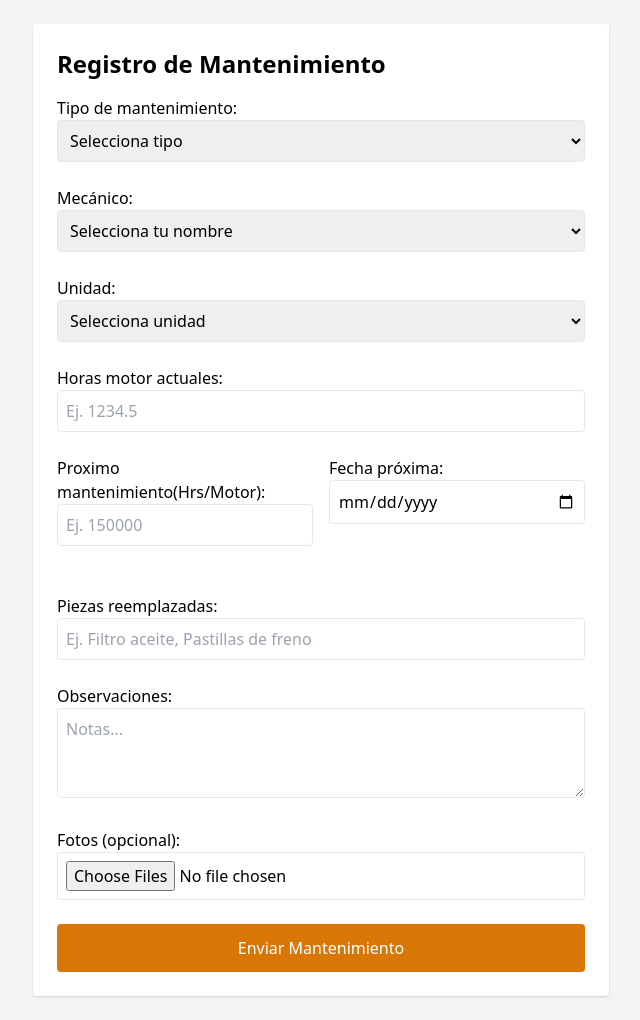
After one commit to kiddyeyo/checklist-app, a FastAPI app: template templates/mantenimiento.html in a window 1280 px wide. The commit adds this page. Shown: the whole page, without its empty margins (319-959 px from the left). Run offline with FastAPI, Linux system fonts and the light colour scheme; the template is opened without the code that fills it, so the values that code supplies are empty.

Commit message:
Refactor checklist app: update app.py for new forms and data handling; add maintenance and supervisor templates; enhance docker-compose for Traefik integration

```diff
--- a/app.py
+++ b/app.py
@@ -1,4 +1,3 @@
-# app.py
 import os
 import uuid
 from datetime import datetime
@@ -10,40 +9,37 @@ from fastapi.staticfiles import StaticFiles
 from google.oauth2 import service_account
 from googleapiclient.discovery import build
 
-# Inicialización de FastAPI y Jinja2
+# Inicialización
 app = FastAPI()
 templates = Jinja2Templates(directory="templates")
 
-# Carpeta para subir y servir imágenes
-BASE_DIR = os.path.dirname(__file__)
+BASE_DIR  = os.path.dirname(__file__)
 UPLOAD_DIR = os.path.join(BASE_DIR, "uploads")
 os.makedirs(UPLOAD_DIR, exist_ok=True)
 app.mount("/uploads", StaticFiles(directory=UPLOAD_DIR), name="uploads")
 
-# Carga de listas desde /data
+# Carga de listas
 def load_list(filename):
     path = os.path.join(BASE_DIR, "data", filename)
     if not os.path.exists(path):
         return []
     with open(path, encoding="utf-8") as f:
-        return [line.strip() for line in f if line.strip()]
+        return [l.strip() for l in f if l.strip()]
 
 OPERATORS = load_list("operators.txt")
 UNITS     = load_list("units.txt")
 ROUTES    = load_list("routes.txt")
+SUPERVISORS = load_list("supervisors.txt")
+MECHANICS   = load_list("mechanics.txt")
 
-# Configuración de Google Sheets API
+# Google Sheets API
 SCOPES         = ["https://www.googleapis.com/auth/spreadsheets"]
 SPREADSHEET_ID = os.getenv("SHEETS_SPREADSHEET_ID")
 CREDS_FILE     = os.getenv("GOOGLE_SHEETS_CREDENTIALS_JSON")
-
-creds = service_account.Credentials.from_service_account_file(
-    CREDS_FILE,
-    scopes=SCOPES
-)
+creds = service_account.Credentials.from_service_account_file(CREDS_FILE, scopes=SCOPES)
 sheet_service = build("sheets", "v4", credentials=creds).spreadsheets()
 
-# Ítems del checklist: (clave, pregunta, opciones)
+# Ítems compartidos (puedes adaptarlos por formulario)
 CHECK_ITEMS = [
     ("lubricante_anticongelante", "Revisa si los niveles de lubricante y anticongelante están dentro del rango:", ["Correcto", "Bajo", "Alto"]),
     ("fugas",                     "Abre la compuerta y checa filtraciones de combustible/anticongelante/líquido de dirección:", ["Sin fugas", "Con fugas"]),
@@ -62,9 +58,46 @@ CHECK_ITEMS = [
     ("luces",                     "Chequea luces, direccionales e intermitentes:", ["Todas operan", "Alguna falla"])
 ]
 
+# Preguntas para Supervisor
+SUPERVISOR_ITEMS = [
+    ("presencia",   "¿El operador se presentó a tiempo?", ["Sí", "No"]),
+    ("uniforme",    "¿Porta el uniforme o indumentaria requerida?", ["Sí", "No"]),
+    ("sobriedad",   "¿Muestra actitud sobria y apta para conducir?", ["Sí", "No"]),
+    ("proteccion",  "¿Porta equipo de protección personal?", ["Sí", "No"]),
+    ("licencia",    "¿Licencia de conducir vigente?", ["Sí", "No"]),
+    ("credencial",  "¿Porta credencial de la empresa?", ["Sí", "No"]),
+    ("condiciones", "¿El operador está en condiciones físicas óptimas?", ["Sí", "No"]),
+]
+
+# Ítems para Mantenimiento
+MAINTENANCE_ITEMS = [
+    ("cambio_aceite",      "Cambio de aceite",                            ["Sí", "No"]),
+    ("filtro_aire",        "Reemplazo de filtro de aire",                 ["Sí", "No"]),
+    ("revision_frenos",     "Revisión de frenos",                          ["Ok", "Fallas detectadas"]),
+    ("rotacion_llantas",   "Rotación de llantas",                         ["Sí", "No"]),
+    ("inspeccion_correas",  "Inspección de correas",                       ["Ok", "Reemplazar"]),
+    ("revision_niveles",    "Revisión de nivel de fluidos",                ["Ok", "Bajo", "Alto"]),
+    ("ajuste_tornilleria",  "Ajuste de tornillería crítica",               ["Completo", "Pendiente"]),
+    ("limpieza_radiador",   "Limpieza de radiador/intercooler",            ["Completo", "Pendiente"])
+]
+
+def save_row_to_sheet(values: list[str], sheet_name: str):
+    sheet_service.values().append(
+        spreadsheetId=SPREADSHEET_ID,
+        range=f"{sheet_name}!A1",
+        valueInputOption="USER_ENTERED",
+        body={"values": [values]}
+    ).execute()
+
+# 1) Menú principal
 @app.get("/")
-async def form(request: Request):
-    return templates.TemplateResponse("index.html", {
+async def menu(request: Request):
+    return templates.TemplateResponse("menu.html", {"request": request})
+
+# 2) PRECHECK (operador)
+@app.get("/precheck")
+async def precheck_form(request: Request):
+    return templates.TemplateResponse("precheck.html", {
         "request": request,
         "operators": OPERATORS,
         "units": UNITS,
@@ -72,31 +105,73 @@ async def form(request: Request):
         "items": CHECK_ITEMS
     })
 
-@app.post("/submit")
-async def submit(request: Request, photos: list[UploadFile] = File(None)):
+@app.post("/submit/precheck")
+async def submit_precheck(request: Request, photos: list[UploadFile] = File(None)):
     form = await request.form()
-    # Fecha y hora en zona America/Hermosillo
+    now = datetime.now(ZoneInfo("America/Hermosillo"))
+    date_str, time_str = now.strftime("%Y-%m-%d"), now.strftime("%H:%M:%S")
+
+    row = [
+        date_str, time_str,
+        form.get("operator"), form.get("unit"), form.get("route")
+    ]
+    for key, _, _ in CHECK_ITEMS:
+        row.append(form.get(key))
+    row.append(form.get("comments", ""))
+
+    # guardar fotos
+    urls = []
+    if photos:
+        for up in photos:
+            if up.content_type.startswith("image/"):
+                ext = os.path.splitext(up.filename)[1]
+                fname = f"{uuid.uuid4()}{ext}"
+                dest = os.path.join(UPLOAD_DIR, fname)
+                with open(dest, "wb") as f: f.write(await up.read())
+                base = str(request.base_url).rstrip("/")
+                urls.append(f"{base}/uploads/{fname}")
+    row.append(" | ".join(urls))
+
+    save_row_to_sheet(row, "Precheck")
+    return RedirectResponse("/precheck", status_code=303)
+
+
+# Supervisor: formulario GET
+@app.get("/supervisor")
+async def supervisor_form(request: Request):
+    return templates.TemplateResponse("supervisor.html", {
+        "request": request,
+        "supervisors": SUPERVISORS,
+        "operators": OPERATORS,
+        "units": UNITS,
+        "items": SUPERVISOR_ITEMS
+    })
+
+# Supervisor: procesamiento POST
+@app.post("/submit/supervisor")
+async def submit_supervisor(request: Request, photos: list[UploadFile] = File(None)):
+    form = await request.form()
     now = datetime.now(ZoneInfo("America/Hermosillo"))
     date_str = now.strftime("%Y-%m-%d")
     time_str = now.strftime("%H:%M:%S")
 
-    operator = form.get("operator")
-    unit     = form.get("unit")
-    route    = form.get("route")
-    comments = form.get("comments", "")
+    row = [
+        date_str,
+        time_str,
+        form.get("supervisor"),
+        form.get("operator"),
+        form.get("unit")
+    ]
 
-    # Construcción de la fila: fecha, hora, operador, unidad, ruta
-    row = [date_str, time_str, operator, unit, route]
-
-    # Respuestas a ítems
-    for key, _, _ in CHECK_ITEMS:
+    # Añade respuestas dinámicas
+    for key, _, _ in SUPERVISOR_ITEMS:
         row.append(form.get(key))
 
-    # Comentarios adicionales
-    row.append(comments)
+    # Comentarios
+    row.append(form.get("comments", ""))
 
-    # Guarda las fotos y genera URLs
-    file_urls = []
+    # Fotos
+    urls = []
     if photos:
         for upload in photos:
             if upload.content_type.startswith("image/"):
@@ -106,18 +181,61 @@ async def submit(request: Request, photos: list[UploadFile] = File(None)):
                 with open(dest, "wb") as out:
                     out.write(await upload.read())
                 base = str(request.base_url).rstrip("/")
-                file_urls.append(f"{base}/uploads/{filename}")
+                urls.append(f"{base}/uploads/{filename}")
+    row.append(" | ".join(urls))
 
-    # Añade URLs de fotos al final
-    row.append(" | ".join(file_urls))
+# 4) MANTENIMIENTO
+@app.get("/mantenimiento")
+async def mantenimiento_form(request: Request):
+    return templates.TemplateResponse("mantenimiento.html", {
+        "request": request,
+        "operators": OPERATORS,
+        "units": UNITS,
+        "mechanics": MECHANICS,
+        "items": MAINTENANCE_ITEMS
+    })
 
-    # Envía fila a Google Sheets en pestaña ‘Checklist’
-    body = {"values": [row]}
-    sheet_service.values().append(
-        spreadsheetId=SPREADSHEET_ID,
-        range="Checklist!A1",
-        valueInputOption="USER_ENTERED",
-        body=body
-    ).execute()
+# 4b) MANTENIMIENTO - procesamiento POST
+@app.post("/submit/mantenimiento")
+async def submit_mantenimiento(request: Request, photos: list[UploadFile] = File(None)):
+    form = await request.form()
+    now = datetime.now(ZoneInfo("America/Hermosillo"))
+    date_str = now.strftime("%Y-%m-%d")
+    time_str = now.strftime("%H:%M:%S")
 
-    return RedirectResponse("/", status_code=303)
+    # Fila inicial
+    row = [
+        date_str,
+        time_str,
+        form.get("type"),           # Tipo de mantenimiento
+        form.get("mechanic"),       # Mecánico
+        form.get("unit"),           # Unidad
+        form.get("hr_actual"),      # Horas motor actuales
+        form.get("next_km"),        # Km próximo
+        form.get("next_date", "")   # Fecha próxima (si se ingresó)
+    ]
+
+    # Respuestas dinámicas
+    for key, _, _ in MAINTENANCE_ITEMS:
+        row.append(form.get(key))
+
+    # Piezas reemplazadas y observaciones
+    row.append(form.get("parts", ""))
+    row.append(form.get("comments", ""))
+
+    # Fotos de evidencia
+    urls = []
+    if photos:
+        for up in photos:
+            if up.content_type.startswith("image/"):
+                ext = os.path.splitext(up.filename)[1]
+                fname = f"{uuid.uuid4()}{ext}"
+                dest = os.path.join(UPLOAD_DIR, fname)
+                with open(dest, "wb") as out:
+                    out.write(await up.read())
+                base = str(request.base_url).rstrip("/")
+                urls.append(f"{base}/uploads/{fname}")
+    row.append(" | ".join(urls))
+
+    save_row_to_sheet(row, "Mantenimiento")
+    return RedirectResponse("/mantenimiento", status_code=303)
--- a/docker-compose.yml
+++ b/docker-compose.yml
@@ -16,8 +16,10 @@ services:
       - "traefik.enable=true"
       - "traefik.http.routers.checklist.rule=Host(`checklist.sintaq.net`)"
       - "traefik.http.routers.checklist.entrypoints=websecure"
+      - "traefik.http.routers.checklist.tls=true"
       - "traefik.http.routers.checklist.tls.certresolver=cloudflare"
       - "traefik.http.services.checklist.loadbalancer.server.port=8000"
+      - "traefik.http.routers.checklist.middlewares=authentik@file"
 networks:
   infraestructura_app-network:
     external: true
--- /dev/null
+++ b/templates/mantenimiento.html
@@ -0,0 +1,113 @@
+<!DOCTYPE html>
+<html lang="es">
+<head>
+  <meta charset="UTF-8">
+  <meta name="viewport" content="width=device-width,initial-scale=1">
+  <title>Mantenimiento Mecánico</title>
+  <link href="https://cdn.jsdelivr.net/npm/tailwindcss@2/dist/tailwind.min.css" rel="stylesheet">
+</head>
+<body class="bg-gray-100 p-6">
+  <div class="max-w-xl mx-auto bg-white p-6 rounded shadow">
+    <h1 class="text-2xl font-bold mb-4">Registro de Mantenimiento</h1>
+    <form action="/submit/mantenimiento" method="post" enctype="multipart/form-data" class="space-y-6">
+
+      <!-- Tipo de mantenimiento -->
+      <div>
+        <label class="block font-medium">Tipo de mantenimiento:</label>
+        <select name="type" required class="w-full border p-2 rounded">
+          <option value="" disabled selected>Selecciona tipo</option>
+          <option value="Preventivo">Preventivo</option>
+          <option value="Correctivo">Correctivo</option>
+          <option value="Inspección general">Inspección general</option>
+        </select>
+      </div>
+
+      <!-- Mecánico -->
+      <div>
+        <label class="block font-medium">Mecánico:</label>
+        <select name="mechanic" required class="w-full border p-2 rounded">
+          <option value="" disabled selected>Selecciona tu nombre</option>
+          {% for mech in mechanics %}
+          <option value="{{ mech }}">{{ mech }}</option>
+          {% endfor %}
+        </select>
+      </div>
+
+      <!-- Unidad -->
+      <div>
+        <label class="block font-medium">Unidad:</label>
+        <select name="unit" required class="w-full border p-2 rounded">
+          <option value="" disabled selected>Selecciona unidad</option>
+          {% for u in units %}
+          <option value="{{ u }}">{{ u }}</option>
+          {% endfor %}
+        </select>
+      </div>
+
+      <!-- Horas motor actuales -->
+      <div>
+        <label class="block font-medium">Horas motor actuales:</label>
+        <input type="number" name="hr_actual" step="0.1" required
+               class="w-full border p-2 rounded"
+               placeholder="Ej. 1234.5" />
+      </div>
+
+      <!-- Próximo mantenimiento: km y fecha -->
+      <div class="grid grid-cols-2 gap-4">
+        <div>
+          <label class="block font-medium">Proximo mantenimiento(Hrs/Motor):</label>
+          <input type="number" name="next_km" required
+                 class="w-full border p-2 rounded"
+                 placeholder="Ej. 150000" />
+        </div>
+        <div>
+          <label class="block font-medium">Fecha próxima:</label>
+          <input type="date" name="next_date"
+                 class="w-full border p-2 rounded" />
+        </div>
+      </div>
+
+      <!-- Checklist dinámico -->
+      <div class="grid gap-4">
+        {% for key, question, options in items %}
+        <div>
+          <label class="block font-medium mb-1">{{ question }}</label>
+          <select name="{{ key }}" required class="w-full border p-2 rounded">
+            <option value="" disabled selected>Selecciona</option>
+            {% for opt in options %}
+            <option value="{{ opt }}">{{ opt }}</option>
+            {% endfor %}
+          </select>
+        </div>
+        {% endfor %}
+      </div>
+
+      <!-- Piezas reemplazadas -->
+      <div>
+        <label class="block font-medium">Piezas reemplazadas:</label>
+        <input type="text" name="parts" class="w-full border p-2 rounded"
+               placeholder="Ej. Filtro aceite, Pastillas de freno" />
+      </div>
+
+      <!-- Observaciones adicionales -->
+      <div>
+        <label class="block font-medium">Observaciones:</label>
+        <textarea name="comments" rows="3" class="w-full border p-2 rounded"
+                  placeholder="Notas…" ></textarea>
+      </div>
+
+      <!-- Fotos de evidencia -->
+      <div>
+        <label class="block font-medium">Fotos (opcional):</label>
+        <input type="file" name="photos" accept="image/*" multiple
+               class="w-full border p-2 rounded" />
+      </div>
+
+      <button type="submit"
+              class="w-full bg-yellow-600 text-white p-3 rounded">
+        Enviar Mantenimiento
+      </button>
+    </form>
+  </div>
+</body>
+</html>
--- a/templates/index.html
+++ b/templates/precheck.html
@@ -10,7 +10,7 @@
 <body class="bg-gray-100 p-6">
   <div class="max-w-xl mx-auto bg-white p-6 rounded-lg shadow">
     <h1 class="text-2xl font-bold mb-4">Checklist Preoperativo</h1>
-    <form action="/submit" method="post" enctype="multipart/form-data" class="space-y-6">
+    <form action="/submit/precheck" method="post" enctype="multipart/form-data">
 
       <!-- Selecciones básicas -->
       <div class="grid gap-4">
```
Also changed, not shown: templates/menu.html (added, +19 -0 lines), templates/supervisor.html (added, +83 -0 lines).
